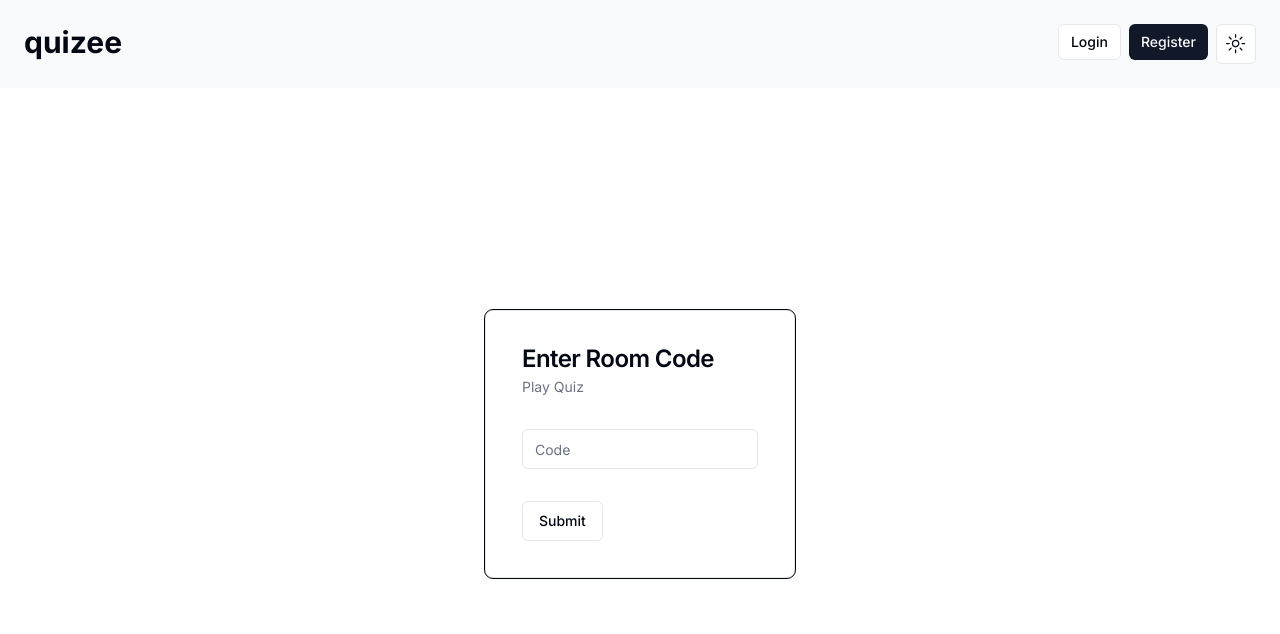
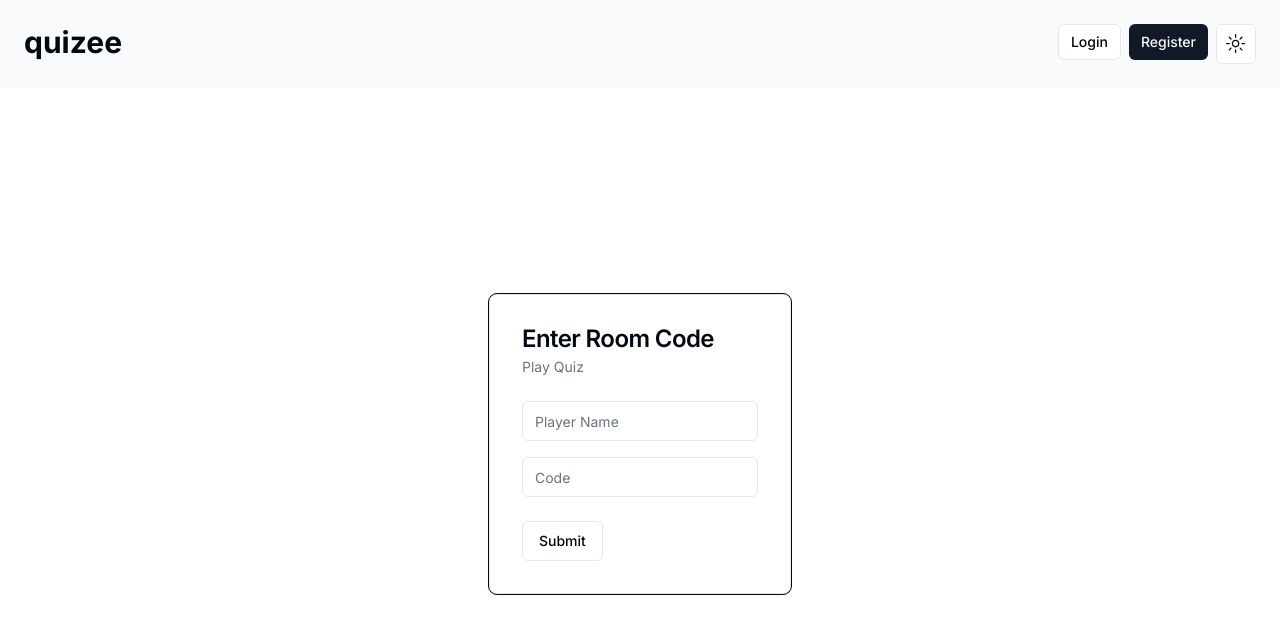
Before and after one commit to kush-ankit/Quiz-portal, a Next.js app: page /play in a window 1280 px wide. Shown: the top 634 px of the page. Built offline with nearby package versions, Linux system fonts and the light colour scheme; no server answers.

Commit message:
editing player

```diff
--- a/app/play/page.jsx
+++ b/app/play/page.jsx
@@ -4,9 +4,7 @@ import React from 'react'
 export default function Page() {
     return (
         <div className='w-full h-full grid place-items-center'>
-            <div className='w-fit h-fit'>
                 <CodeComponent />
-            </div>
         </div>
     )
 }
--- a/components/play/codeComponent.jsx
+++ b/components/play/codeComponent.jsx
@@ -11,32 +11,55 @@ import {
 import { Button } from "../ui/button";
 import { Input } from "../ui/input";
 import { useRouter } from 'next/navigation';
-import { useQuestionStore } from "@/global/questionStore";
+import { usePlayerStore } from "@/global/playerStore";
+// import { useQuestionStore } from "@/global/questionStore";
 
 
 
 export default function CodeComponent() {
     const router = useRouter();
     const [code, setCode] = useState("");
-    const [question, getStoreQuestion] = useQuestionStore((state) => [state.question, state.getStoreQuestion])
+    const [playerName, setPlayerName] = useState("");
+    const [player, roomName, roomEditor, roomCode, setPlayer, setRoomName, setRoomEditor, setRoomCode] = usePlayerStore((state) => [state.player, state.roomName, state.roomEditor, state.roomCode, state.setPlayer, state.setRoomName, state.setRoomEditor, state.setRoomCode]);
+    // const [question, getStoreQuestion] = useQuestionStore((state) => [state.question, state.getStoreQuestion])
+
+    // const handleSubmit = async (e) => {
+    //     e.preventDefault();
+    //     await getStoreQuestion(`/api/play/allQuestions?code=${code}`)
+    //     if (question) {
+    //         router.push('/play/quiz')
+    //         console.log(question);
+    //     }
+    // }
+
     const handleSubmit = async (e) => {
         e.preventDefault();
-        await getStoreQuestion(`/api/play/allQuestions?code=${code}`)
-        if (question) {
+        const res = await fetch(`/api/play/?code=${code}`, {
+            method: "GET",
+            headers: {
+                "Content-Type": "application/json"
+            },
+        })
+        if (res.ok) {
+            let roomDetails = await res.json();
+            setPlayer(playerName);
+            setRoomName(roomDetails.name);
+            setRoomEditor(roomDetails.email);
+            setRoomCode(roomDetails.code);
             router.push('/play/quiz')
-            console.log(question);
         }
     }
 
+
     return (
-        <div className="">
-            <Card className="outline outline-1">
-                <form className="flex flex-col gap-2 p-3" onSubmit={handleSubmit}>
+        <Card className="outline outline-1 p-2">
+            <form onSubmit={handleSubmit}>
                 <CardHeader>
                     <CardTitle>Enter Room Code</CardTitle>
                     <CardDescription>Play Quiz</CardDescription>
                 </CardHeader>
-                    <CardContent>
+                <CardContent className='flex flex-col gap-4'>
+                    <Input type="text" placeholder="Player Name" onChange={(e) => setPlayerName(e.target.value)} />
                     <Input type="number" placeholder="Code" onChange={(e) => setCode(e.target.value)} />
                 </CardContent>
                 <CardFooter>
@@ -44,6 +67,5 @@ export default function CodeComponent() {
                 </CardFooter>
             </form>
         </Card>
-        </div >
     )
 }
--- /dev/null
+++ b/global/playerStore.js
@@ -0,0 +1,12 @@
+import { create } from 'zustand'
+
+export const usePlayerStore = create((set) => ({
+    player: null,
+    roomName: null,
+    roomEditor: null,
+    roomCode: null,
+    setPlayer: (player) => set({ player }),
+    setRoomName: (roomName) => set({ roomName }),
+    setRoomEditor: (roomEditor) => set({ roomEditor }),
+    setRoomCode: (roomCode) => set({ roomCode }),
+}));
```
Lines whose indentation alone changed are shown as unchanged.
